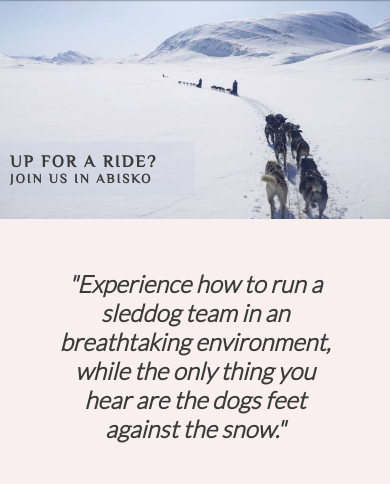
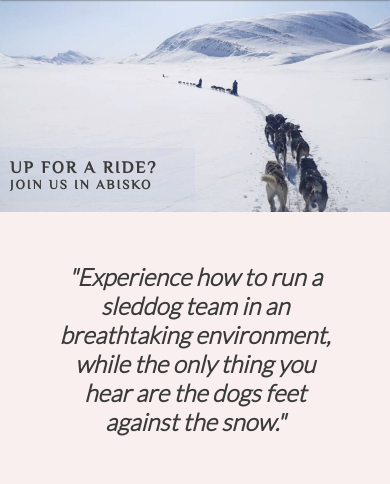
Before and after one commit to wiklundm/arcticsleddogclub, a plain HTML site: page index.html in a window 390 px wide. Shown: the part 77-561 px from the top of the page. Drawn offline with Linux system fonts and the light colour scheme.

Commit message:
made the cover-text responsive

```diff
--- a/assets/css/style.css
+++ b/assets/css/style.css
@@ -101,11 +101,16 @@ main {
     width: 100%;
     /*Background color used if the image is unavailable*/
     background-color: lightblue;
-    background-repeat: no-repeat;
-    background-size: cover;
-    background-position: center center;
+object-fit: cover;
+height: 100%;
+margin-bottom: -10px;
 }
 
+#heroimage-div {
+position: relative;
+width: 100%;
+overflow: hidden;
+}
 /*cover-text*/
 #cover-text {
     background-color: rgb(183, 200, 226, 0.2);
@@ -114,7 +119,7 @@ main {
     width: 50%;
     min-height: 50px;
     padding: 10px;
-    top: 25%;
+    bottom: 10px;
 }
 
 
@@ -418,9 +423,7 @@ footer {
     }
 
     /*Hero section cover text*/
-    #cover-text {
-        top: 26%;
-    }
+
 
     /*about-us-section*/
     #jumpimage,
@@ -442,7 +445,6 @@ footer {
 
     /*Hero section cover text*/
     #cover-text {
-        top: 29%;
         font-size: 100%;
     }
 
@@ -469,6 +471,7 @@ footer {
             width: 50vw;
                 float: left;
                 flex-basis: 100%;
+                padding-bottom: 15px;
 
     }
     .inner-right {
@@ -518,7 +521,6 @@ footer {
     /*Hero section cover text*/
     #cover-text {
         width: 300px;
-        top: 50%;
         font-size: 120%;
     }
 
@@ -579,7 +581,6 @@ footer {
 
     /*Hero section cover text*/
     #cover-text {
-        top: 64%;
         font-size: 140%;
     }
 
@@ -614,7 +615,6 @@ footer {
 
     /*Hero section cover text*/
     #cover-text {
-        top: 72%;
         width: 350px;
         font-size: 150%;
     }
--- a/index.html
+++ b/index.html
@@ -58,15 +58,16 @@
     </header>
     <!--Main content-->
     <main>
+        <div id="heroimage-div">
         <img
-          class="heroimage"
-          id="heroimage"
+          class="heroimage" id="heroimage"
           alt="Sleddogteams runs on a snowy mountain"
           src="assets/images/sleddogteam.jpg"
         />
         <div id="cover-text">
           <h2>Up for a ride?</h2>
           <h3>Join us in Abisko</h3>
+        </div>
         </div>
       <section>
         <div id="experience">
```
Also changed, not shown: aboutus.html (+1 -1 lines).
